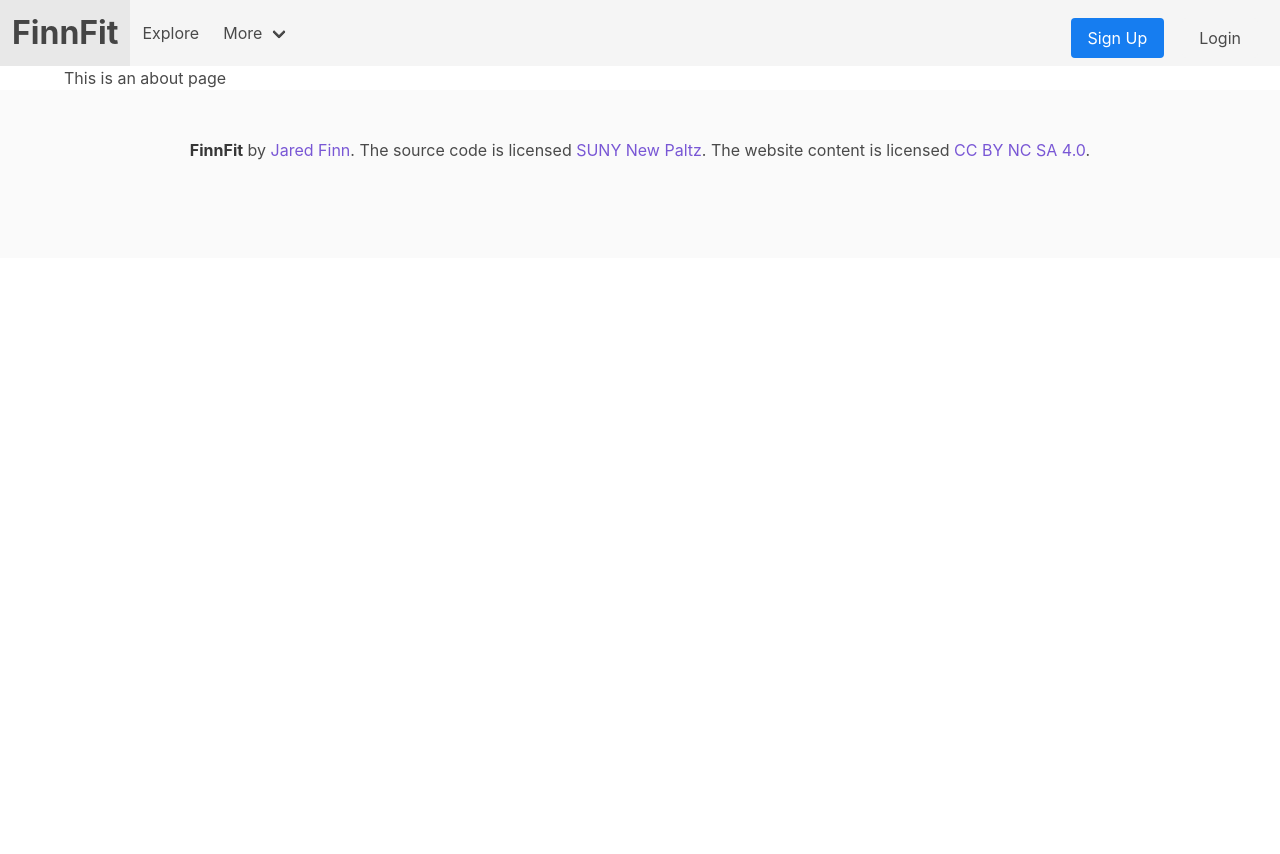
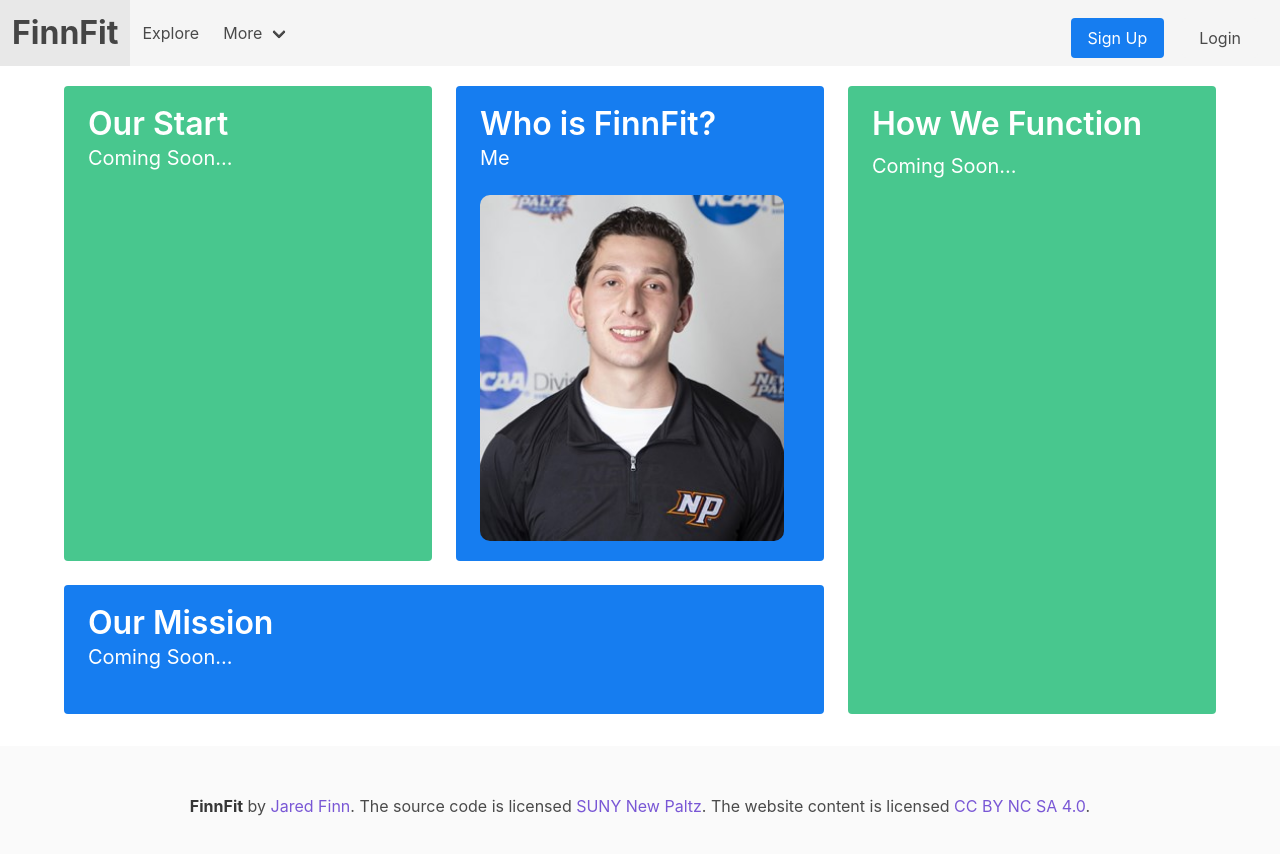
Before and after one commit to JaredFinn/Exercise_App, a Vue app in the folder client/: page /about in a window 1280 px wide. Shown: the top 854 px of the page. Before the commit the page ends 800 px from the top, so only its background shows below. Built offline with nearby package versions, Linux system fonts and the light colour scheme.

Commit message:
About Page + footer fix

```diff
--- a/client/src/components/Footer.vue
+++ b/client/src/components/Footer.vue
@@ -1,5 +1,5 @@
 <template>
-  <div>
+  <div class="foot">
       <footer class="footer">
         <div class="content-footer has-text-centered">
           <p>
@@ -19,5 +19,13 @@ export default {
 </script>
 
 <style>
+.foot {
+  display: flex;
+  min-height: 25vh;
+  flex-direction: column;
+}
 
+.footer {
+  margin-top: auto;
+}
 </style>
--- a/client/src/components/Nav.vue
+++ b/client/src/components/Nav.vue
@@ -1,5 +1,5 @@
 <template>
-  <nav class="navbar is-light" role="navigation" aria-label="main navigation">
+  <nav id="navBarID" class="navbar is-light" role="navigation" aria-label="main navigation">
             <div class="navbar-brand">
                 <router-link to="/" class="navbar-item has-text-weight-bold is-size-3">
                     FinnFit
@@ -64,5 +64,7 @@ export default {
 </script>
 
 <style>
-
+#navBarID{
+    margin-bottom: 20px;
+}
 </style>
--- a/client/src/views/About.vue
+++ b/client/src/views/About.vue
@@ -1,5 +1,49 @@
 <template>
-  <div class="about">
-    <h1>This is an about page</h1>
+    <div class="tile is-ancestor">
+      <div class="tile is-vertical is-8">
+        <div class="tile">
+          <div class="tile is-parent is-vertical">
+            <article class="tile is-child notification is-success">
+              <p class="title">Our Start</p>
+              <p class="subtitle">Coming Soon...</p>
+            </article>
+          </div>
+          <div class="tile is-parent">
+            <article class="tile is-child notification is-info">
+              <p class="title">Who is FinnFit?</p>
+              <p class="subtitle">Me</p>
+              <figure class="image">
+                <img id="portrait" src="../assets/Jared.jpg">
+              </figure>
+            </article>
+          </div>
+        </div>
+        <div class="tile is-parent">
+          <article class="tile is-child notification is-info">
+            <p class="title">Our Mission</p>
+            <p class="subtitle">Coming Soon...</p>
+            <div class="content">
+              <!-- Content -->
+            </div>
+          </article>
+        </div>
+      </div>
+      <div class="tile is-parent">
+        <article class="tile is-child notification is-success">
+          <div class="content">
+            <p class="title">How We Function</p>
+            <p class="subtitle">Coming Soon...</p>
+            <div class="content">
+              <!-- Content -->
+            </div>
+          </div>
+        </article>
+      </div>
   </div>
 </template>
+
+<style>
+#portrait{
+  border-radius: 10px;
+}
+</style>
--- a/client/src/views/Login.vue
+++ b/client/src/views/Login.vue
@@ -6,17 +6,25 @@
             </p>
             <form class="box">
                 <div class="field">
-                <label class="label">Email</label>
-                <div class="control">
-                    <input class="input" type="email" placeholder="e.g. alex@example.com">
+                    <label class="label">Email</label>
+                    <p class="control has-icons-left has-icons-right">
+                        <input class="input" type="email" placeholder="google@gmail.com">
+                        <span class="icon is-small is-left">
+                            <i class="fas fa-envelope"></i>
+                        </span>
+                        <span class="icon is-small is-right">
+                            <i class="fas fa-check"></i>
+                        </span>
+                    </p>
                 </div>
-                </div>
-
                 <div class="field">
-                <label class="label">Password</label>
-                <div class="control">
-                    <input class="input" type="password" placeholder="********">
-                </div>
+                    <label class="label">Password</label>
+                    <p class="control has-icons-left">
+                        <input class="input" type="password" placeholder="********">
+                        <span class="icon is-small is-left">
+                            <i class="fas fa-lock"></i>
+                        </span>
+                    </p>
                 </div>
 
                 <button class="button is-info">Sign in</button>
--- a/client/src/views/SignUp.vue
+++ b/client/src/views/SignUp.vue
@@ -6,24 +6,35 @@
             </p>
             <form class="box">
                 <div class="field">
-                <label class="label">Email</label>
-                <div class="control">
-                    <input class="input" type="email" placeholder="e.g. alex@example.com">
+                    <label class="label">Email</label>
+                    <p class="control has-icons-left has-icons-right">
+                        <input class="input" type="email" placeholder="Eg. google@gmail.com">
+                        <span class="icon is-small is-left">
+                            <i class="fas fa-envelope"></i>
+                        </span>
+                        <span class="icon is-small is-right">
+                            <i class="fas fa-check"></i>
+                        </span>
+                    </p>
                 </div>
-                </div>
-
                 <div class="field">
-                <label class="label">Password</label>
-                <div class="control">
-                    <input class="input" type="password" placeholder="********">
-                </div>
+                    <label class="label">Password</label>
+                    <p class="control has-icons-left">
+                        <input class="input" type="password" placeholder="********">
+                        <span class="icon is-small is-left">
+                            <i class="fas fa-lock"></i>
+                        </span>
+                    </p>
                 </div>
 
                 <div class="field">
                     <label class="label">Confirm Password</label>
-                    <div class="control">
+                    <p class="control has-icons-left">
                         <input class="input" type="password" placeholder="********">
-                    </div>
+                        <span class="icon is-small is-left">
+                            <i class="fas fa-lock"></i>
+                        </span>
+                    </p>
                 </div>
 
                 <div class="field">
```
Also changed, not shown: client/src/assets/Jared.jpg (added).
